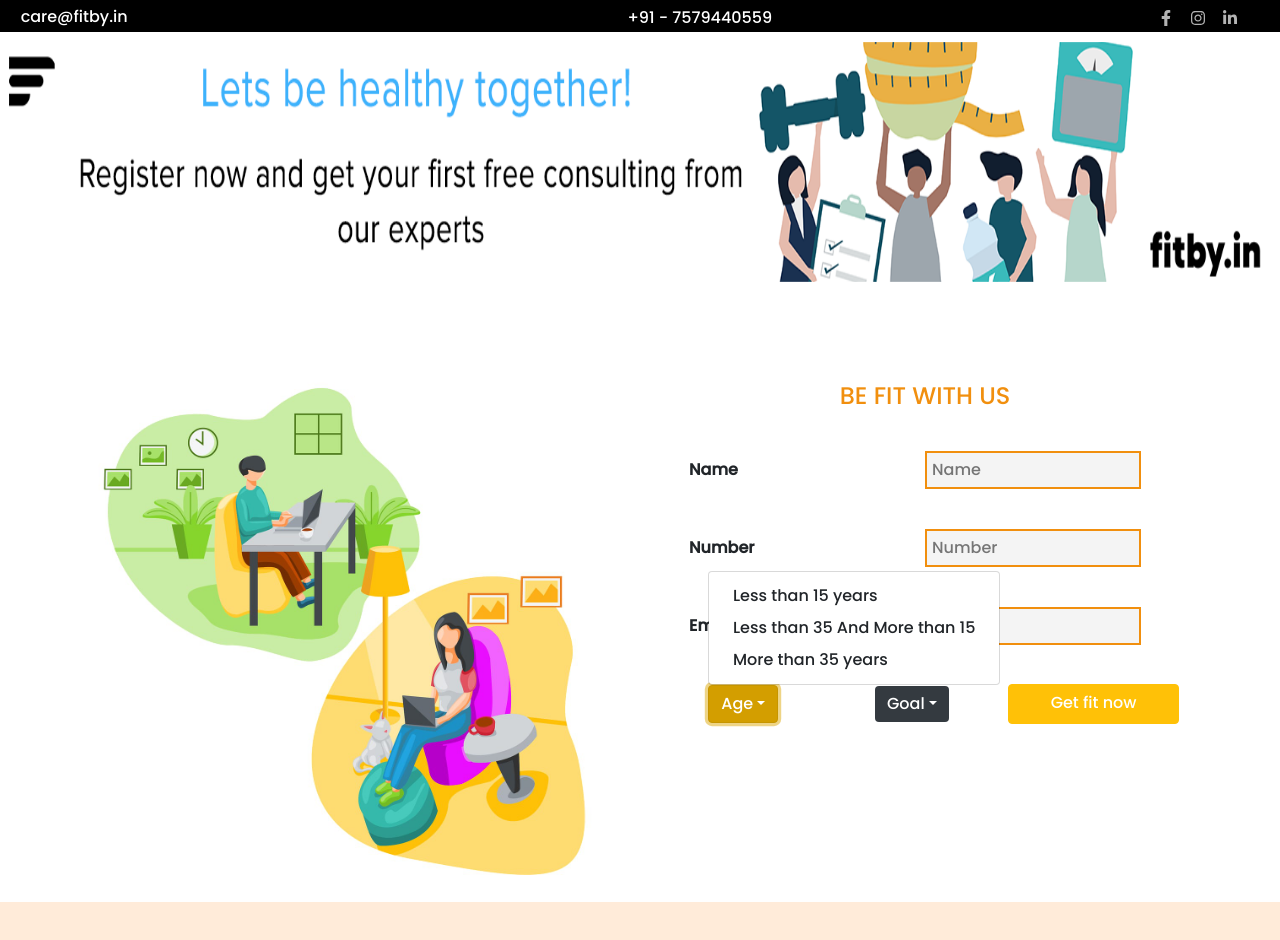
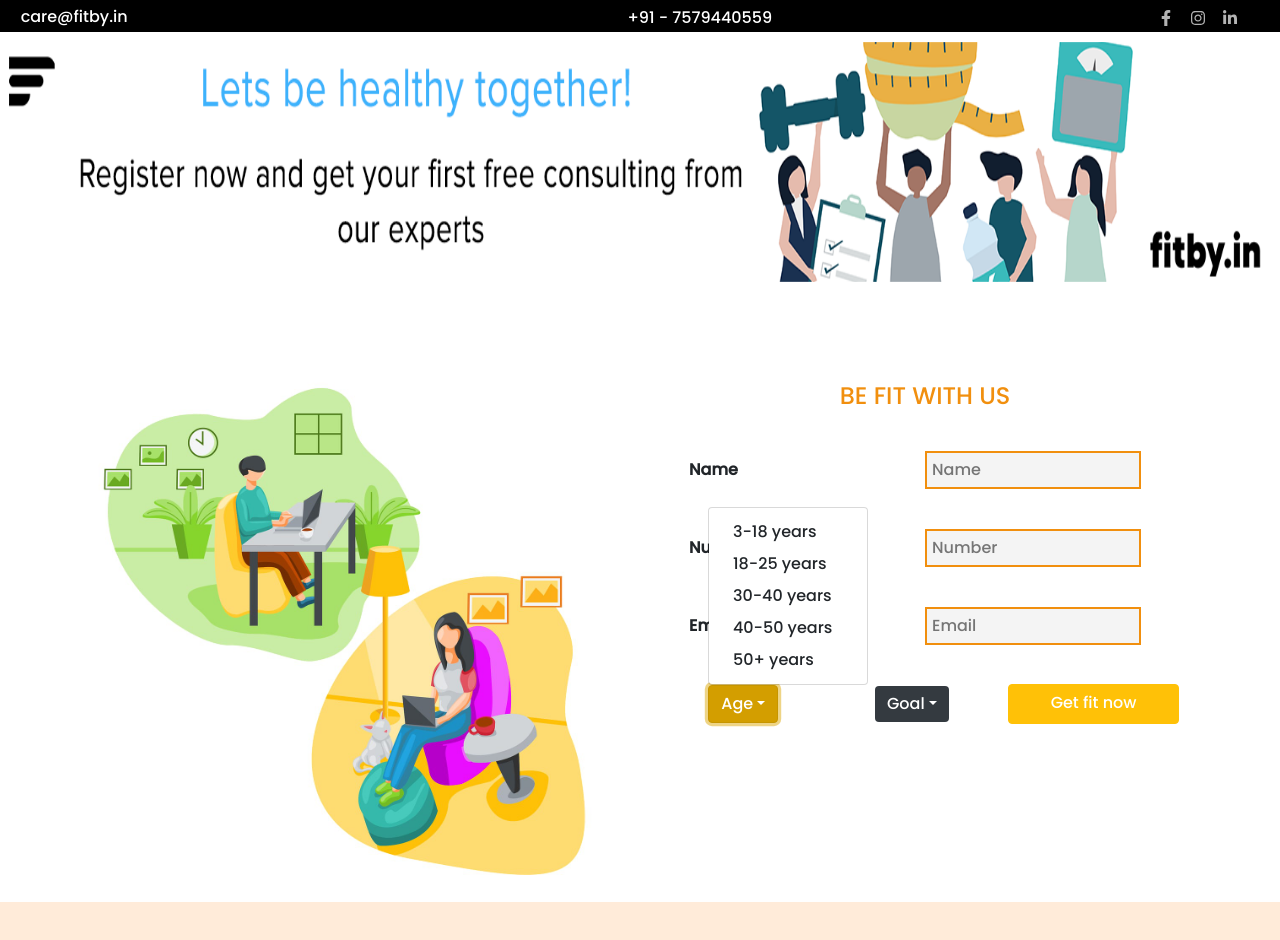
Before and after one commit to SaiAshish9/fitby, a React (Create React App) app: page / in a window 1280 px wide. Both pictures are taken after a click on the button "Age". Shown: the top 940 px of the page. Built offline with nearby package versions, Linux system fonts and the light colour scheme.

Commit message:
form added

```diff
--- a/src/components/First/First.js
+++ b/src/components/First/First.js
@@ -58,9 +58,11 @@ Age
   </Dropdown.Toggle>
 
   <Dropdown.Menu style={{fontFamily:"'Poppins', sans-serif"}}>
-    <Dropdown.Item href="#/action-1">Less than 15 years</Dropdown.Item>
-    <Dropdown.Item href="#/action-2"> Less than 35 And More than 15  </Dropdown.Item>
-    <Dropdown.Item href="#/action-3">More than 35 years</Dropdown.Item>
+    <Dropdown.Item href="#/action-1">3-18 years</Dropdown.Item>
+    <Dropdown.Item href="#/action-1">18-25 years</Dropdown.Item>
+    <Dropdown.Item href="#/action-1">30-40 years</Dropdown.Item>
+    <Dropdown.Item href="#/action-1">40-50 years</Dropdown.Item>
+    <Dropdown.Item href="#/action-1">50+ years</Dropdown.Item>
   </Dropdown.Menu>
 </Dropdown>
 
```
